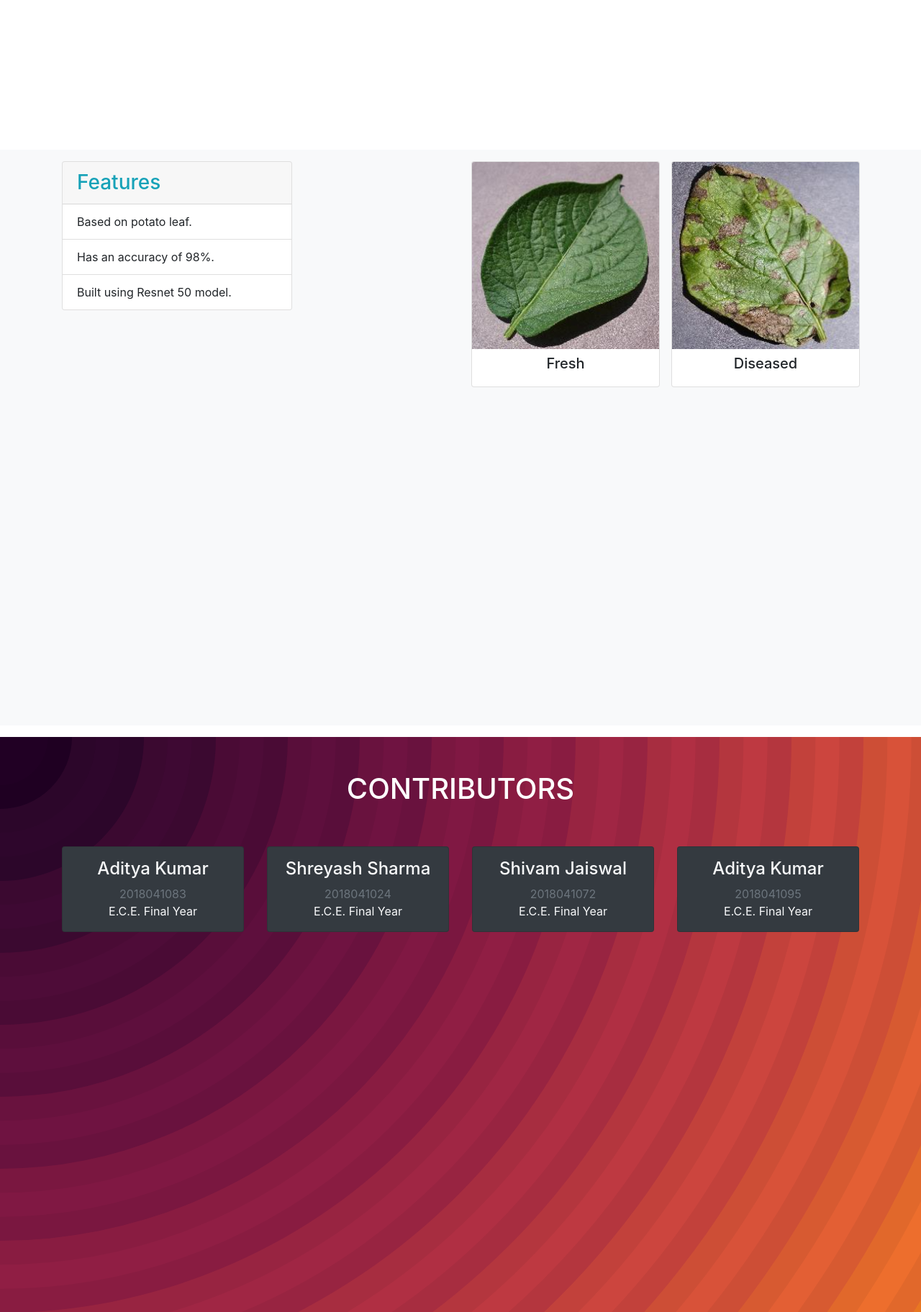
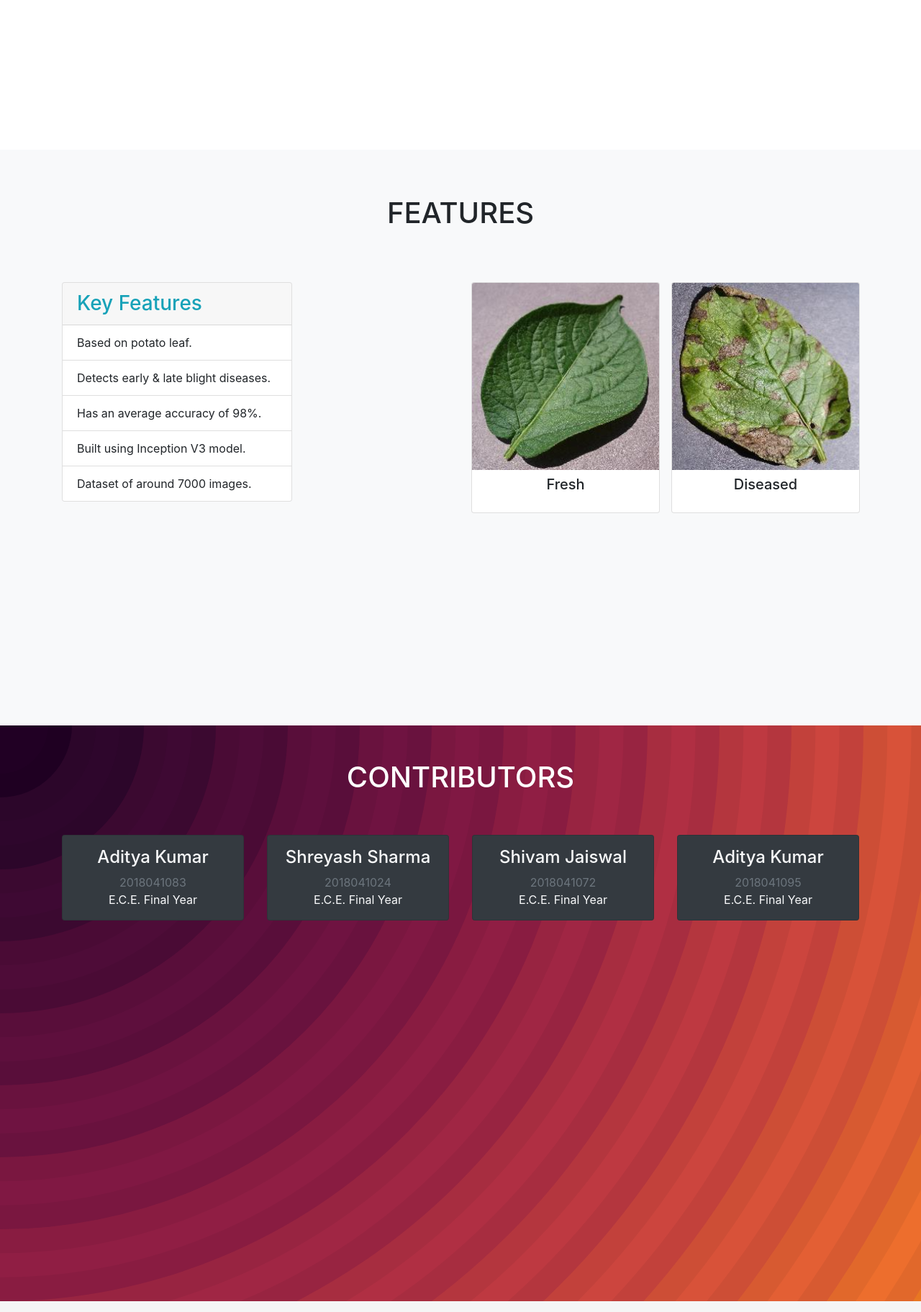
Before and after one commit to cypher-adi/plant-leaf-health, a Flask app: page / in a window 1280 px wide. Shown: the part 1480-3303 px from the top of the page at 72% size. Run offline with Flask 2, Linux system fonts and the light colour scheme; some libraries are stand-ins or nearby versions.

Commit message:
features updated

```diff
--- a/templates/index.html
+++ b/templates/index.html
@@ -9,7 +9,7 @@
   </p>
   <hr class="my-4" />
   <p>
-    It uses Resnet 50 model to distinguish between fresh or diseased potato leaf.
+    It uses Inception V3 model to distinguish between fresh or diseased potato leaf.
   </p>
   <p class="lead">
     <a class="btn btn-primary btn-md" href="#features" role="button"
@@ -55,15 +55,18 @@
 </div>
 
 <div class="bg-light">
-  <div class="container h-100" id="features">
+  <div class="container h-100 pt-3" id="features">
+    <h1 class="text-center py-5">FEATURES</h1>
     <div class="row">
       <div class="col-12 col-md-6 p-3">
         <div class="card mr-2" style="width: 20rem">
-          <h3 class="card-header text-info">Features</h3>
+          <h3 class="card-header text-info">Key Features</h3>
           <ul class="list-group list-group-flush">
             <li class="list-group-item">Based on potato leaf.</li>
-            <li class="list-group-item">Has an accuracy of 98%.</li>
-            <li class="list-group-item">Built using Resnet 50 model.</li>
+            <li class="list-group-item">Detects early & late blight diseases.</li>
+            <li class="list-group-item">Has an average accuracy of 98%.</li>
+            <li class="list-group-item">Built using Inception V3 model.</li>
+            <li class="list-group-item">Dataset of around 7000 images.</li>
           </ul>
         </div>
       </div>
@@ -95,7 +98,7 @@
 
 <div class="contact">
 <div class="container h-100" id="contact">
-  <h1 class="mt-3 text-white text-center py-5">CONTRIBUTORS</h1>
+  <h1 class="text-white text-center py-5">CONTRIBUTORS</h1>
   <div class="row">
     <div class="col-12 col-md-3 px-3 pb-2">
       <div class="card d-flex text-center p-3 bg-dark text-light">
```
